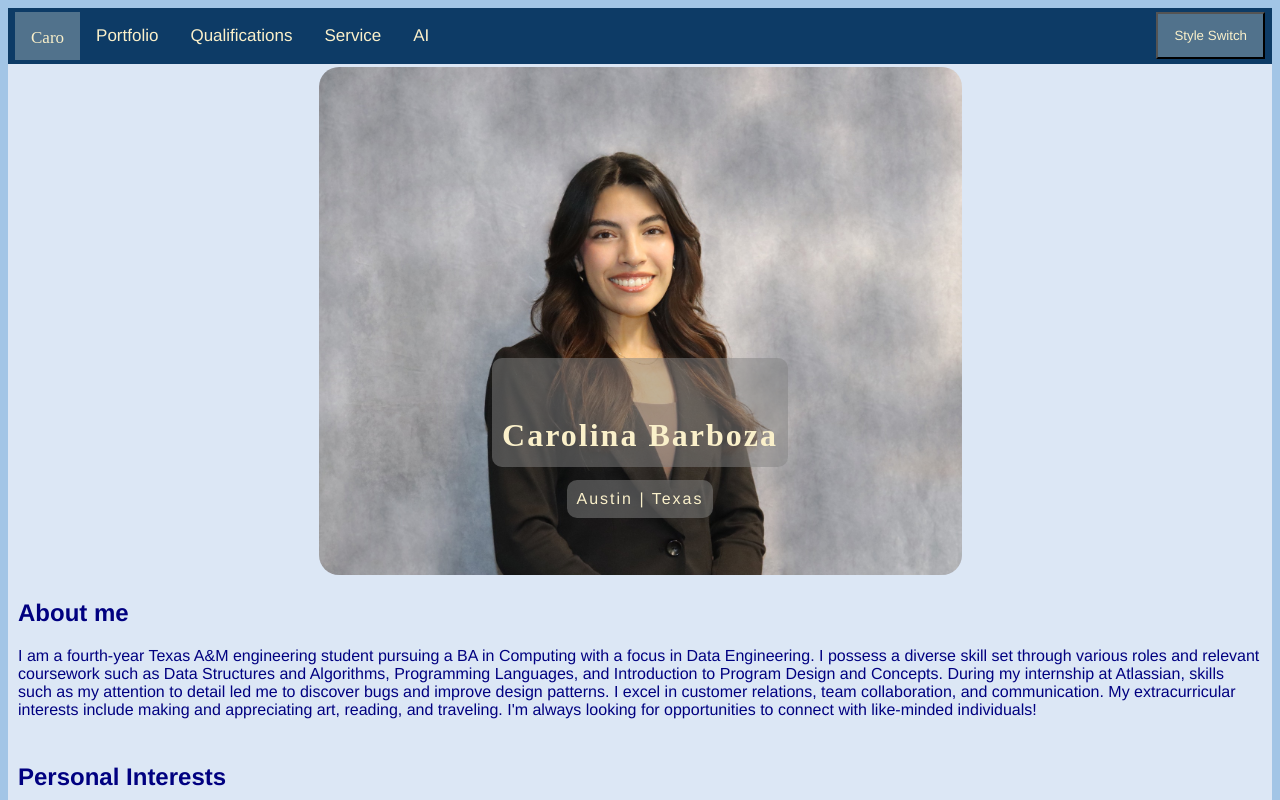
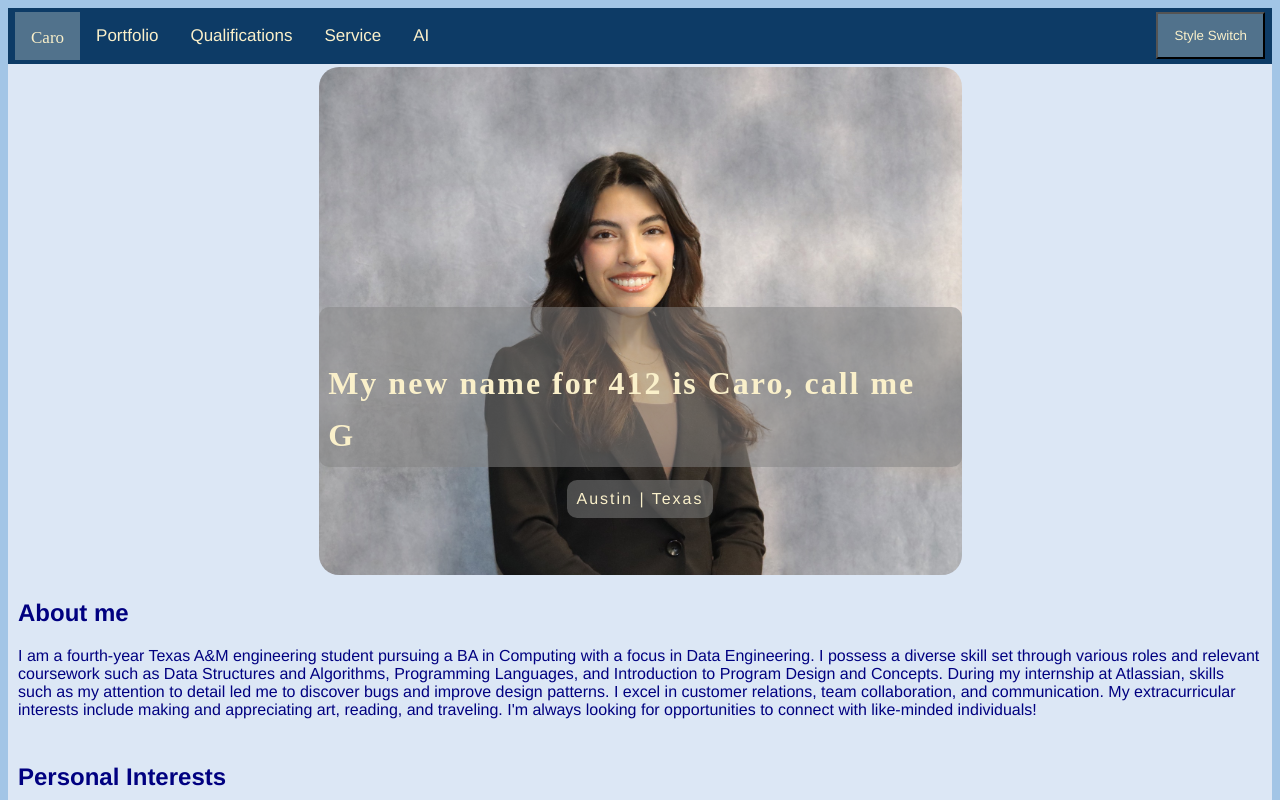
Before and after one commit to carolina367/carolina-b.me, a plain HTML site: page index.html in a window 1280 px wide. Shown: the top 800 px of the page. Drawn offline with Linux system fonts and the light colour scheme.

Commit message:
edited to see pipeline update

```diff
--- a/index.html
+++ b/index.html
@@ -24,7 +24,7 @@
 
     <div class="home-container">
       <div class="headshot">
-        <h1 class="cursive headshot_text" id="name">Carolina Barboza</h1>
+        <h1 class="cursive headshot_text" id="name">My new name for 412 is Caro, call me G</h1>
         <p class="headshot_text" id="location">Austin | Texas</p>
       </div>
 
```
